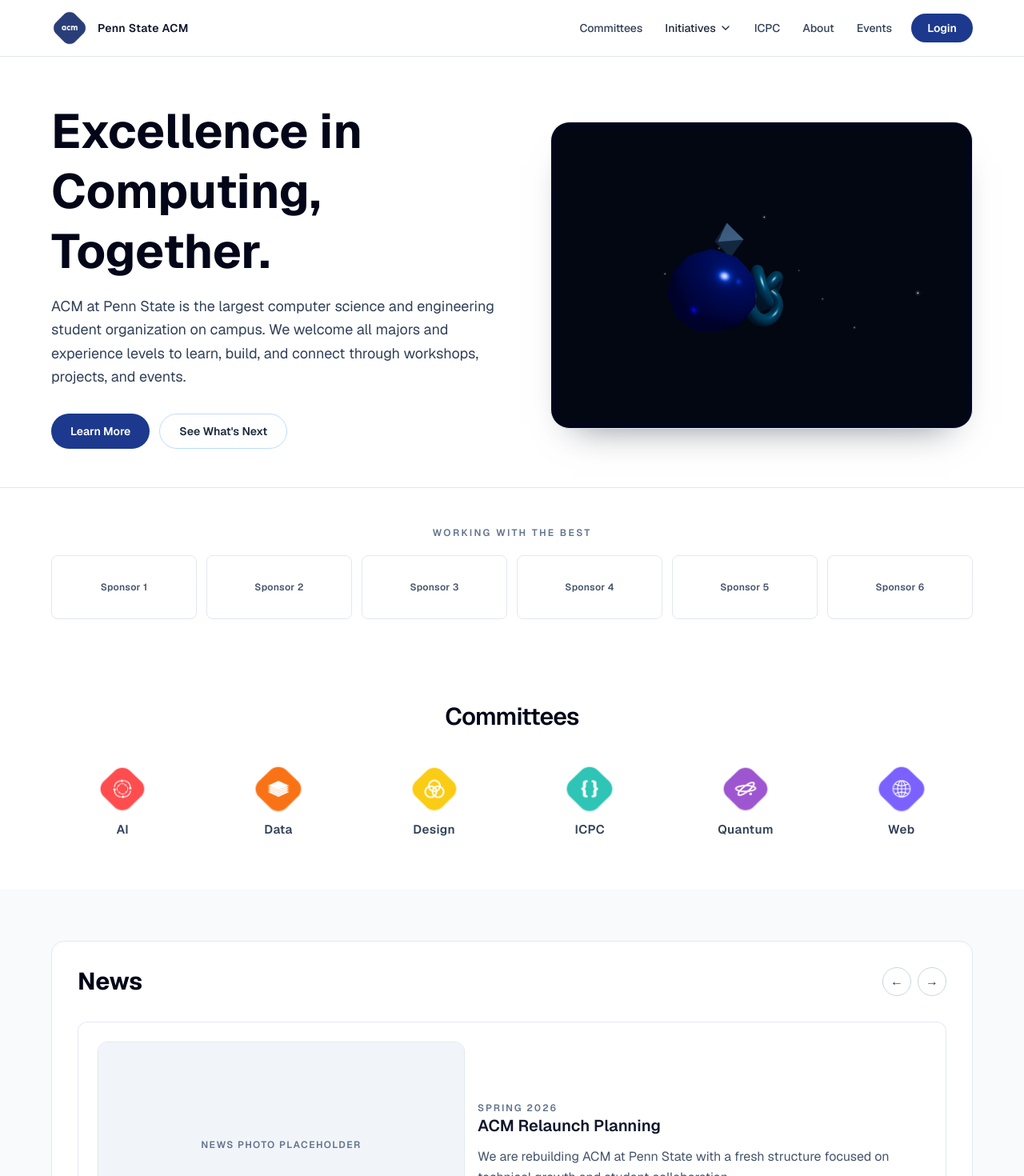
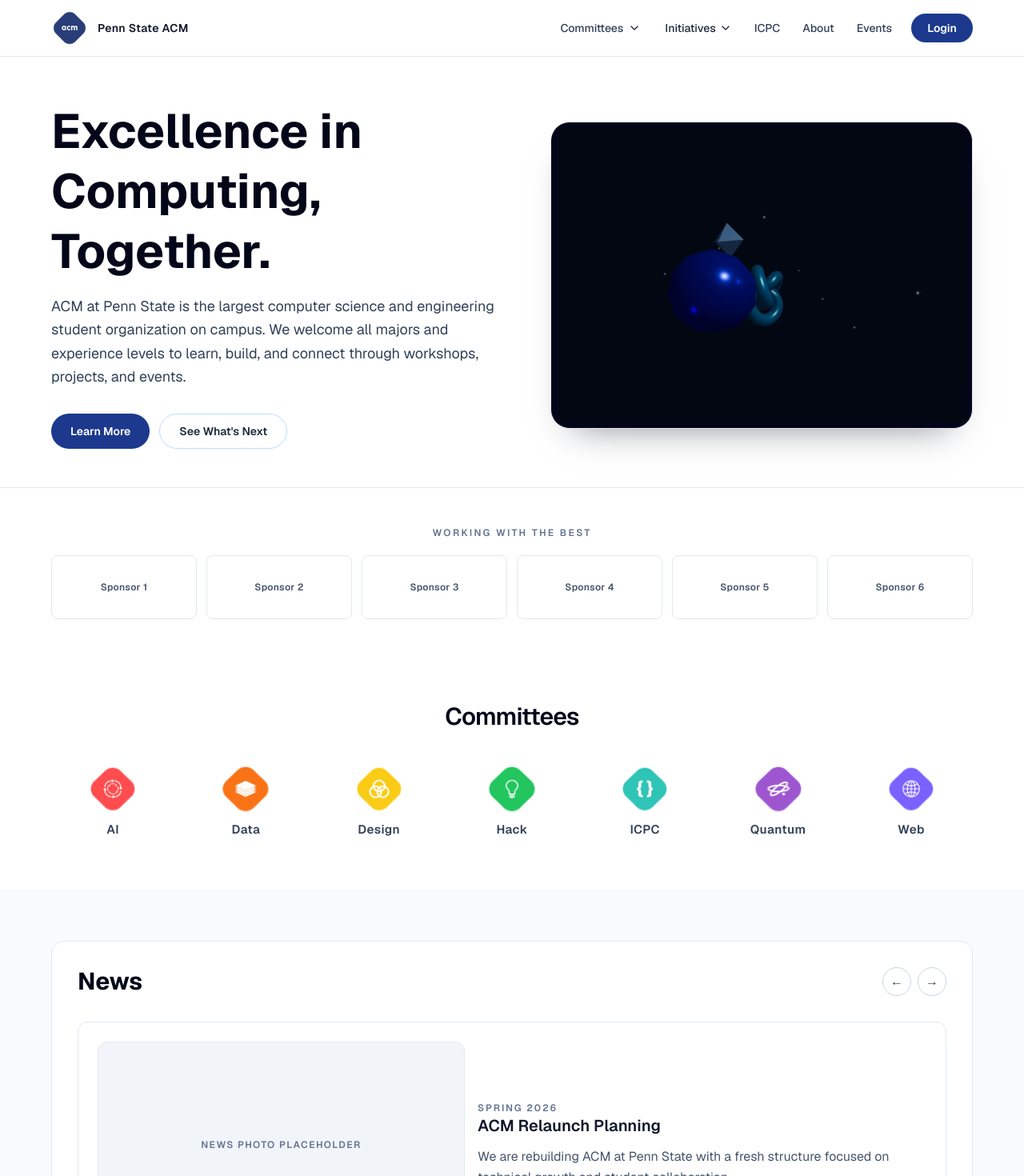
Before and after one commit to acmpsu/acm-website, a Next.js app: page / in a window 1280 px wide. Shown: the top 1470 px of the page at 80% size. Built offline with nearby package versions, Linux system fonts and the light colour scheme.

Commit message:
Add committees to navbar

```diff
--- a/src/app/(pages)/committees/page.tsx
+++ b/src/app/(pages)/committees/page.tsx
@@ -1,4 +1,6 @@
 import Image from "next/image";
+
+import { committeePageFragmentId } from "@/lib/constants";
 
 type Committee = {
   name: string;
@@ -29,7 +31,7 @@
     name: "acm.hack",
     logo: "/logos/hack.png",
     description:
-      "Hackathons are where we build, learn, and grow together. From small projects to large-scale competitions, we work on real-world problems and push our limits.",
+      "Builds full-stack web skills from accessible front ends to APIs and deployment, emphasizing real projects, modern frameworks, and clean engineering habits.",
   },
   {
     name: "acm.icpc",
@@ -54,7 +56,7 @@
 export default function CommitteesPage() {
   return (
     <div>
-      <section>
+      <section id="committees-intro">
         <h1 className="text-4xl font-bold text-gray-900">Committees</h1>
         <p className="mt-6 text-sm font-semibold uppercase tracking-wide text-gray-500">Our tracks</p>
         <p className="mt-2 max-w-3xl text-gray-600">
@@ -65,10 +67,11 @@
 
       <hr className="mt-10 border-0 border-t-2 border-gray-300" aria-hidden="true" />
 
-      <section className="divide-y divide-gray-200">
+      <section id="committee-list" className="divide-y divide-gray-200">
         {COMMITTEES.map((committee) => (
           <article
             key={committee.logo}
+            id={committeePageFragmentId(committee.name)}
             className="flex flex-col gap-5 py-8 sm:flex-row sm:items-start sm:gap-8"
           >
             <div className="flex shrink-0 justify-center sm:justify-start">
--- a/src/app/globals.css
+++ b/src/app/globals.css
@@ -4,6 +4,12 @@
   color-scheme: light;
   --background: #f8fafc;
   --foreground: #0f172a;
+  /* Sticky header clearance — hash links & snap sections use the same offset */
+  --header-sticky-offset: 92px;
+}
+
+html {
+  scroll-padding-top: var(--header-sticky-offset);
 }
 
 @theme inline {
@@ -82,7 +88,7 @@
 .home-snap .snap-section {
   scroll-snap-align: start;
   scroll-snap-stop: normal;
-  scroll-margin-top: 92px;
+  scroll-margin-top: var(--header-sticky-offset);
 }
 
 .home-snap .snap-section > * {
--- a/src/components/Committees.tsx
+++ b/src/components/Committees.tsx
@@ -11,13 +11,13 @@
           <h2 className="mb-2 text-center text-2xl font-semibold tracking-tight text-slate-950 sm:text-3xl">
             Committees
           </h2>
-          <div className="mt-8 grid grid-cols-2 gap-4 sm:grid-cols-3 lg:grid-cols-6">
+          <div className="mt-8 flex w-full flex-nowrap items-start justify-center gap-1 sm:gap-2 md:gap-3">
             {COMMITTEES.map((committee, index) => (
               <div
                 key={committee.name}
-                className="committee-item flex flex-col items-center justify-center gap-2 px-3 py-2 text-center"
+                className="committee-item flex min-w-0 flex-1 basis-0 flex-col items-center justify-center gap-1.5 px-0.5 py-2 text-center sm:gap-2 sm:px-1"
               >
-                <div className="committee-3d-wrap relative h-14 w-14 sm:h-16 sm:w-16">
+                <div className="committee-3d-wrap relative mx-auto h-11 w-11 sm:h-14 sm:w-14 md:h-16 md:w-16">
                   <div
                     className={`committee-spin-3d ${index % 2 === 0 ? "committee-spin-3d-forward" : "committee-spin-3d-backward"}`}
                   >
@@ -41,7 +41,7 @@
                     </div>
                   </div>
                 </div>
-                <span className="text-sm font-semibold tracking-wide text-slate-700 sm:text-[0.95rem]">
+                <span className="text-xs font-semibold tracking-wide text-slate-700 sm:text-sm md:text-[0.95rem]">
                   {committee.name}
                 </span>
               </div>
--- a/src/components/Header.tsx
+++ b/src/components/Header.tsx
@@ -1,6 +1,6 @@
 import Image from "next/image";
 import Link from "next/link";
-import { NAV_ITEMS } from "@/lib/constants";
+import { COMMITTEES, committeePageFragmentId, NAV_ITEMS } from "@/lib/constants";
 import { ShiftingDropDown } from "@/components/ui/shifting-dropdown";
 
 export function Header() {
@@ -13,11 +13,21 @@
         </Link>
         <div className="flex items-center gap-6">
           <nav className="hidden items-center gap-7 text-sm font-medium text-slate-700 lg:flex">
-            <Link href={NAV_ITEMS[0].href} className="transition hover:text-blue-700">
-              {NAV_ITEMS[0].label}
-            </Link>
-            <ShiftingDropDown />
-            {NAV_ITEMS.slice(1).map((item) => (
+            <ShiftingDropDown
+              label="Committees"
+              labelHref="/committees"
+              labelLinkClassName="text-sm font-medium text-slate-700 transition hover:text-blue-700"
+              items={COMMITTEES.map((committee) => ({
+                id: committee.name,
+                label: committee.name,
+                href: `/committees#${committeePageFragmentId(committee.name)}`,
+              }))}
+            />
+            <ShiftingDropDown
+              label="Initiatives"
+              items={[{ label: "Dev Team", href: "/dev-team" }]}
+            />
+            {NAV_ITEMS.map((item) => (
               <Link key={item.href} href={item.href} className="transition hover:text-blue-700">
                 {item.label}
               </Link>
--- a/src/components/ui/shifting-dropdown.tsx
+++ b/src/components/ui/shifting-dropdown.tsx
@@ -1,13 +1,73 @@
 "use client";
 
 import Link from "next/link";
-import { useEffect, useRef, useState } from "react";
+import { useEffect, useRef, useState, type FocusEvent, type ReactNode } from "react";
 import { AnimatePresence, motion } from "motion/react";
 import { ChevronDown } from "lucide-react";
 
-export function ShiftingDropDown() {
+export type ShiftingDropDownItem = {
+  /** Stable React key when multiple items share an `href` */
+  id?: string;
+  label: string;
+  href: string;
+};
+
+export type ShiftingDropDownLabelLinkProps = {
+  href: string;
+  children: ReactNode;
+  className?: string;
+};
+
+const defaultLabelLinkClassName =
+  "text-sm font-medium text-gray-800 hover:text-gray-600 underline-offset-4 hover:underline";
+
+/** Preset-styled `Link` for dropdown trigger labels; use alone or with `labelHref` on `ShiftingDropDown`. */
+export function ShiftingDropDownLabelLink({
+  href,
+  children,
+  className = defaultLabelLinkClassName,
+}: ShiftingDropDownLabelLinkProps) {
+  return (
+    <Link href={href} className={className}>
+      {children}
+    </Link>
+  );
+}
+
+type ShiftingDropDownProps<T extends ShiftingDropDownItem = ShiftingDropDownItem> = {
+  /** Text on the dropdown trigger */
+  label: string;
+  /** When set, the label is a link (chevron stays a separate menu button). */
+  labelHref?: string;
+  /** Classes for the label link when `labelHref` is set; ignored otherwise */
+  labelLinkClassName?: string;
+  items: readonly T[];
+  /** Override default link row; use for icons, badges, or non-link rows */
+  renderItem?: (item: T) => ReactNode;
+  triggerClassName?: string;
+  panelClassName?: string;
+  itemClassName?: string;
+};
+
+const defaultItemClassName =
+  "block rounded-lg px-3 py-2 text-sm text-gray-700 hover:bg-gray-100 hover:text-gray-900";
+
+const chevronButtonClassName =
+  "inline-flex shrink-0 items-center justify-center rounded p-0.5 text-gray-800 hover:bg-gray-100 hover:text-gray-600 focus-visible:outline focus-visible:outline-2 focus-visible:outline-offset-2 focus-visible:outline-blue-600";
+
+export function ShiftingDropDown<T extends ShiftingDropDownItem = ShiftingDropDownItem>({
+  label,
+  labelHref,
+  labelLinkClassName,
+  items,
+  renderItem,
+  triggerClassName = "flex items-center gap-1 text-sm font-medium text-gray-800 hover:text-gray-600",
+  panelClassName = "absolute left-0 top-[calc(100%+12px)] w-48 rounded-xl border border-gray-200 bg-white p-2 shadow-lg",
+  itemClassName = defaultItemClassName,
+}: ShiftingDropDownProps<T>) {
   const [open, setOpen] = useState(false);
   const closeTimeoutRef = useRef<ReturnType<typeof setTimeout> | null>(null);
+  const containerRef = useRef<HTMLDivElement>(null);
 
   const clearCloseTimer = () => {
     if (closeTimeoutRef.current) {
@@ -28,33 +88,65 @@
     }, 180);
   };
 
+  const handleContainerBlur = (e: FocusEvent<HTMLDivElement>) => {
+    const next = e.relatedTarget;
+    if (next instanceof Node && containerRef.current?.contains(next)) {
+      return;
+    }
+    closeDropdownWithDelay();
+  };
+
   useEffect(() => {
     return () => {
       clearCloseTimer();
     };
   }, []);
 
+  const linkClass = labelLinkClassName ?? defaultLabelLinkClassName;
+
   return (
     <div
+      ref={containerRef}
       className="relative"
       onMouseEnter={openDropdown}
       onMouseLeave={closeDropdownWithDelay}
+      onFocusCapture={openDropdown}
+      onBlur={handleContainerBlur}
     >
+      {labelHref ? (
+        <div className={triggerClassName}>
+          <ShiftingDropDownLabelLink href={labelHref} className={linkClass}>
+            {label}
+          </ShiftingDropDownLabelLink>
           <button
             type="button"
             aria-haspopup="menu"
             aria-expanded={open}
-        onFocus={openDropdown}
-        onBlur={closeDropdownWithDelay}
+            aria-label={`Open ${label} menu`}
             onClick={() => setOpen((prev) => !prev)}
-        className="flex items-center gap-1 text-sm font-medium text-gray-800 hover:text-gray-600"
+            className={chevronButtonClassName}
           >
-        <span>Initiatives</span>
             <ChevronDown
               size={16}
               className={`transition-transform duration-200 ${open ? "rotate-180" : ""}`}
             />
           </button>
+        </div>
+      ) : (
+        <button
+          type="button"
+          aria-haspopup="menu"
+          aria-expanded={open}
+          onClick={() => setOpen((prev) => !prev)}
+          className={triggerClassName}
+        >
+          <span>{label}</span>
+          <ChevronDown
+            size={16}
+            className={`transition-transform duration-200 ${open ? "rotate-180" : ""}`}
+          />
+        </button>
+      )}
 
       <AnimatePresence>
         {open ? (
@@ -65,14 +157,19 @@
               animate={{ opacity: 1, y: 0 }}
               exit={{ opacity: 0, y: 8 }}
               transition={{ duration: 0.18, ease: "easeOut" }}
-              className="absolute left-0 top-[calc(100%+12px)] w-48 rounded-xl border border-gray-200 bg-white p-2 shadow-lg"
+              className={panelClassName}
             >
-              <Link
-                href="/dev-team"
-                className="block rounded-lg px-3 py-2 text-sm text-gray-700 hover:bg-gray-100 hover:text-gray-900"
-              >
-                Dev Team
+              {items.map((item, index) => (
+                <div key={item.id ?? item.href ?? index} role="none">
+                  {renderItem ? (
+                    renderItem(item)
+                  ) : (
+                    <Link href={item.href} className={itemClassName}>
+                      {item.label}
                     </Link>
+                  )}
+                </div>
+              ))}
             </motion.div>
           </>
         ) : null}
--- a/src/lib/constants.ts
+++ b/src/lib/constants.ts
@@ -1,5 +1,4 @@
 export const NAV_ITEMS = [
-  { label: "Committees", href: "/committees" },
   { label: "ICPC", href: "/icpc" },
   { label: "About", href: "/about" },
   { label: "Events", href: "/events" },
@@ -13,9 +12,16 @@
   { name: "AI", logo: "/logos/ai.png" },
   { name: "Data", logo: "/logos/data.png" },
   { name: "Design", logo: "/logos/design.png" },
+  { name: "Hack", logo: "/logos/hack.png" },
   { name: "ICPC", logo: "/logos/icpc.png" },
   { name: "Quantum", logo: "/logos/quantum.png" },
   { name: "Web", logo: "/logos/web.png" },
 ];
 
+/** Same as `id` on /committees articles — use for `href` hashes from short names (`AI`) or full names (`acm.ai`). */
+export function committeePageFragmentId(name: string) {
+  const normalized = name.includes(".") ? name : `acm.${name.toLowerCase()}`;
+  return normalized.replace(/\./g, "-").toLowerCase();
+}
+
 export const NEWS_COUNT = 4;
```
Lines whose indentation alone changed are shown as unchanged.
